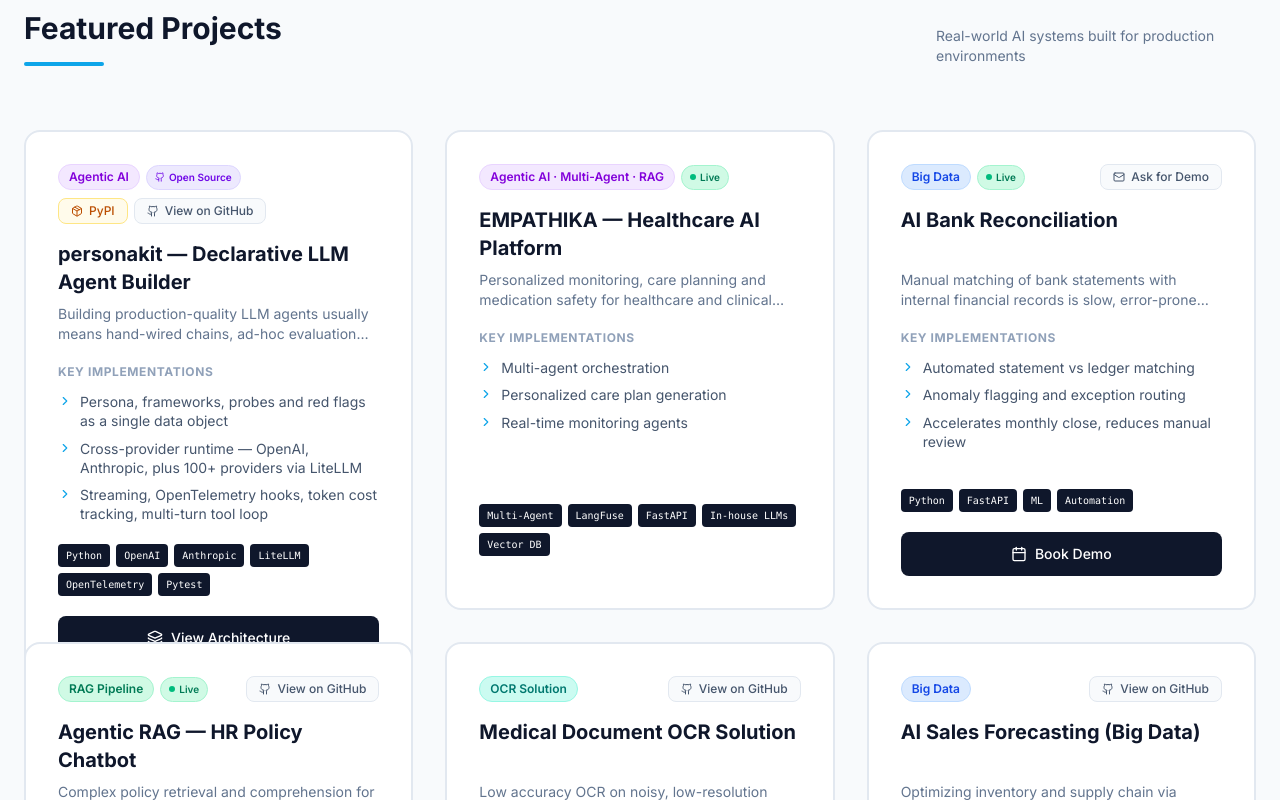
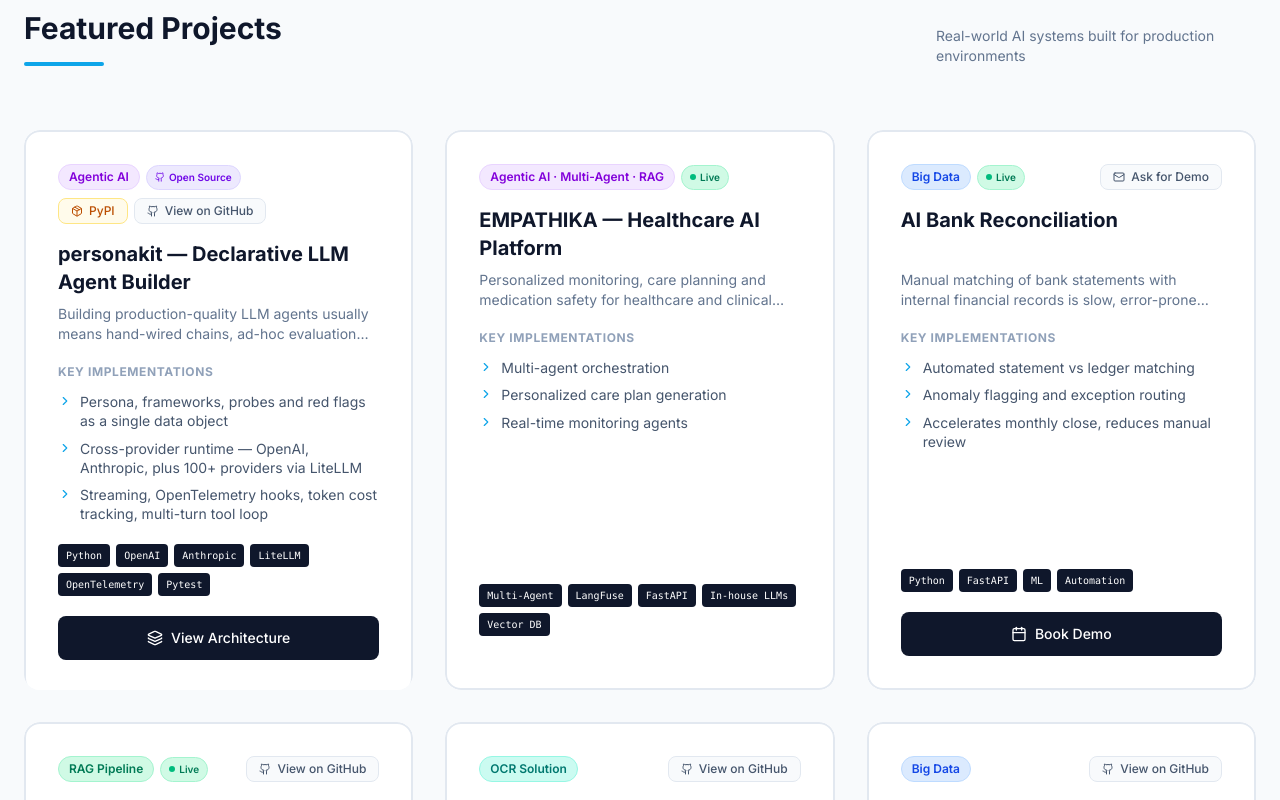
Before and after one commit to Majidul17068/majidulIslamMurad, a React (Vite) app: page / in a window 1280 px wide. Shown: the part 1560-2360 px from the top of the page. Built offline with nearby package versions, Linux system fonts and the light colour scheme.

Commit message:
fix: project cards overlapping next row — bump h-[480px] to h-[560px], add overflow-hidden as safety

```diff
--- a/components/Projects.tsx
+++ b/components/Projects.tsx
@@ -44,7 +44,7 @@
             return (
               <div
                 key={project.id}
-                className="group relative bg-white rounded-2xl transition-all duration-300 hover:-translate-y-2 hover:shadow-[0_20px_40px_-15px_rgba(0,0,0,0.1)] flex flex-col h-[480px]"
+                className="group relative bg-white rounded-2xl transition-all duration-300 hover:-translate-y-2 hover:shadow-[0_20px_40px_-15px_rgba(0,0,0,0.1)] flex flex-col h-[560px] overflow-hidden"
               >
                 {/* Gradient Border Effect */}
                 <div className="absolute inset-0 rounded-2xl bg-gradient-to-br from-primary to-cyan-300 opacity-0 group-hover:opacity-100 transition-opacity duration-500 -z-10 blur-sm"></div>
```
